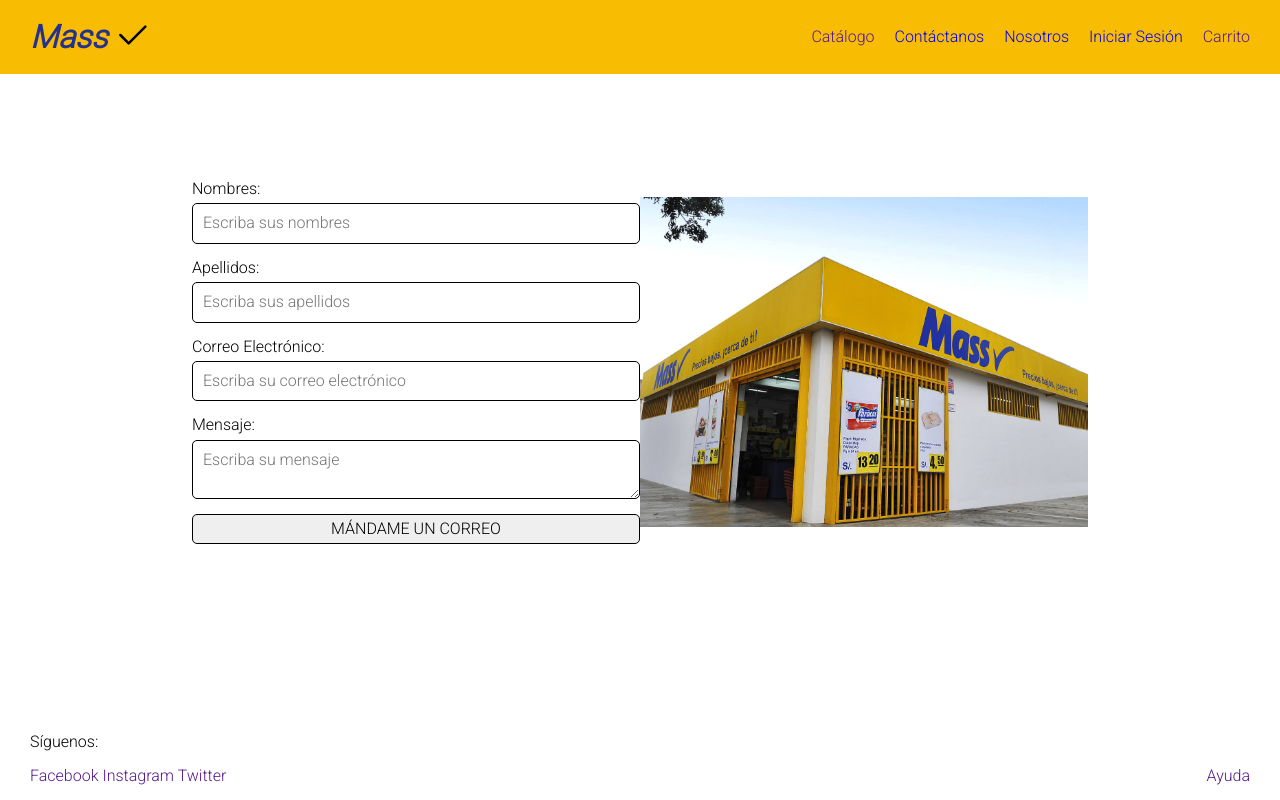
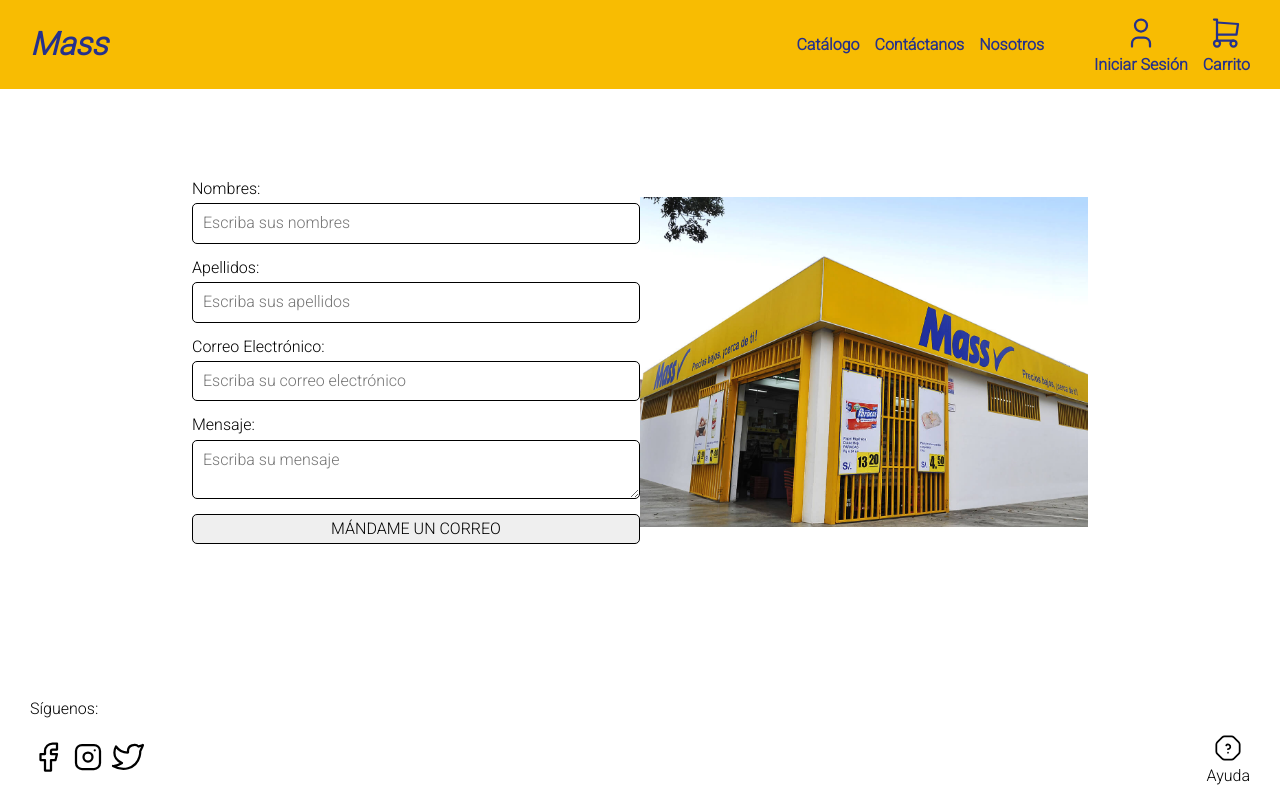
Before and after one commit to RoberthNC/Tienda-Mass, a PHP site: page /pages/contacto.html in a window 1280 px wide. Run offline with PHP 8.4, Linux system fonts and the light colour scheme.

Commit message:
Sección de ayuda y contacto finalizadas

```diff
--- a/css/contacto.css
+++ b/css/contacto.css
@@ -19,6 +19,7 @@
 
 a{
     text-decoration: none;
+    color: black;
 }
 
 h1,h2,h3,p{
@@ -37,7 +38,14 @@
 
 .navegacion{
     display: flex;
-    column-gap: 2rem;
+    align-items: center;
+    column-gap: 5rem;
+}
+
+.block{
+    display: flex;
+    justify-content: center;
+    gap: 1.5rem;
 }
 
 .header{
@@ -55,6 +63,14 @@
 .letra-azul{
     font-weight: bold;
     color: var(--azul);
+}
+
+.icon-block{
+    display: flex;
+    flex-direction: column;
+    justify-content: center;
+    align-items: center;
+    row-gap: 0.5rem;
 }
 
 /* Main */
--- a/pages/contacto.html
+++ b/pages/contacto.html
@@ -17,19 +17,37 @@
             <h1>
                 <i class="letra-azul">Mass</i>
             </h1>
-            <i class="letra-azul">
-                <svg xmlns="http://www.w3.org/2000/svg" class="icon icon-tabler icon-tabler-check" width="40" height="40" viewBox="0 0 24 24" stroke-width="1.5" stroke="#000000" fill="none" stroke-linecap="round" stroke-linejoin="round">
-                    <path stroke="none" d="M0 0h24v24H0z" fill="none"/>
-                    <path d="M5 12l5 5l10 -10" />
-                </svg>
-            </i>
         </div>
         <nav class="navegacion">
-            <a href="">Catálogo</a>
-            <a href="./contacto.html">Contáctanos</a>
-            <a href="./nosotros.html">Nosotros</a>
-            <a href="./login.html">Iniciar Sesión</a>
-            <a href="">Carrito</a>
+            <div class="block">
+                <a href="" class="letra-azul">Catálogo</a>
+                <a href="./contacto.html" class="letra-azul">Contáctanos</a>
+                <a href="./nosotros.html" class="letra-azul">Nosotros</a>
+            </div>
+            <div class="block">
+                <a href="./login.html" class="letra-azul">
+                    <span class="icon-block">
+                        <svg xmlns="http://www.w3.org/2000/svg" class="icon icon-tabler icon-tabler-user" width="36" height="36" viewBox="0 0 24 24" stroke-width="1.5" stroke="#25318C" fill="none" stroke-linecap="round" stroke-linejoin="round">
+                            <path stroke="none" d="M0 0h24v24H0z" fill="none"/>
+                            <path d="M8 7a4 4 0 1 0 8 0a4 4 0 0 0 -8 0" />
+                            <path d="M6 21v-2a4 4 0 0 1 4 -4h4a4 4 0 0 1 4 4v2" />
+                        </svg>
+                        <p>Iniciar Sesión</p>
+                    </span>
+                </a>
+                <a href="" class="letra-azul">
+                    <span class="icon-block">
+                        <svg xmlns="http://www.w3.org/2000/svg" class="icon icon-tabler icon-tabler-shopping-cart" width="36" height="36" viewBox="0 0 24 24" stroke-width="1.5" stroke="#25318C" fill="none" stroke-linecap="round" stroke-linejoin="round">
+                            <path stroke="none" d="M0 0h24v24H0z" fill="none"/>
+                            <path d="M6 19m-2 0a2 2 0 1 0 4 0a2 2 0 1 0 -4 0" />
+                            <path d="M17 19m-2 0a2 2 0 1 0 4 0a2 2 0 1 0 -4 0" />
+                            <path d="M17 17h-11v-14h-2" />
+                            <path d="M6 5l14 1l-1 7h-13" />
+                        </svg>
+                        <p>Carrito</p>
+                    </span>
+                </a>
+            </div>
         </nav>
     </header>
 
@@ -63,12 +81,39 @@
         <p>Síguenos:</p>
         <div class="redes-ayuda">
             <div class="redes">
-                <a href="">Facebook</a>
-                <a href="">Instagram</a>
-                <a href="">Twitter</a>
+                <a href="">
+                    <svg xmlns="http://www.w3.org/2000/svg" class="icon icon-tabler icon-tabler-brand-facebook" width="36" height="36" viewBox="0 0 24 24" stroke-width="1.5" stroke="#000000" fill="none" stroke-linecap="round" stroke-linejoin="round">
+                        <path stroke="none" d="M0 0h24v24H0z" fill="none"/>
+                        <path d="M7 10v4h3v7h4v-7h3l1 -4h-4v-2a1 1 0 0 1 1 -1h3v-4h-3a5 5 0 0 0 -5 5v2h-3" />
+                    </svg>
+                </a>
+                <a href="">
+                    <svg xmlns="http://www.w3.org/2000/svg" class="icon icon-tabler icon-tabler-brand-instagram" width="36" height="36" viewBox="0 0 24 24" stroke-width="1.5" stroke="#000000" fill="none" stroke-linecap="round" stroke-linejoin="round">
+                        <path stroke="none" d="M0 0h24v24H0z" fill="none"/>
+                        <path d="M4 4m0 4a4 4 0 0 1 4 -4h8a4 4 0 0 1 4 4v8a4 4 0 0 1 -4 4h-8a4 4 0 0 1 -4 -4z" />
+                        <path d="M12 12m-3 0a3 3 0 1 0 6 0a3 3 0 1 0 -6 0" />
+                        <path d="M16.5 7.5l0 .01" />
+                    </svg>
+                </a>
+                <a href="">
+                    <svg xmlns="http://www.w3.org/2000/svg" class="icon icon-tabler icon-tabler-brand-twitter" width="36" height="36" viewBox="0 0 24 24" stroke-width="1.5" stroke="#000000" fill="none" stroke-linecap="round" stroke-linejoin="round">
+                        <path stroke="none" d="M0 0h24v24H0z" fill="none"/>
+                        <path d="M22 4.01c-1 .49 -1.98 .689 -3 .99c-1.121 -1.265 -2.783 -1.335 -4.38 -.737s-2.643 2.06 -2.62 3.737v1c-3.245 .083 -6.135 -1.395 -8 -4c0 0 -4.182 7.433 4 11c-1.872 1.247 -3.739 2.088 -6 2c3.308 1.803 6.913 2.423 10.034 1.517c3.58 -1.04 6.522 -3.723 7.651 -7.742a13.84 13.84 0 0 0 .497 -3.753c0 -.249 1.51 -2.772 1.818 -4.013z" />
+                    </svg>
+                </a>
             </div>
             <div class="ayuda">
-                <a href="">Ayuda</a>
+                <a href="">
+                    <span class="icon-block">
+                        <svg xmlns="http://www.w3.org/2000/svg" class="icon icon-tabler icon-tabler-help-octagon" width="28" height="28" viewBox="0 0 24 24" stroke-width="1.5" stroke="#000000" fill="none" stroke-linecap="round" stroke-linejoin="round">
+                            <path stroke="none" d="M0 0h24v24H0z" fill="none"/>
+                            <path d="M9.103 2h5.794a3 3 0 0 1 2.122 .879l4.101 4.1a3 3 0 0 1 .88 2.125v5.794a3 3 0 0 1 -.879 2.122l-4.1 4.101a3 3 0 0 1 -2.123 .88h-5.795a3 3 0 0 1 -2.122 -.88l-4.101 -4.1a3 3 0 0 1 -.88 -2.124v-5.794a3 3 0 0 1 .879 -2.122l4.1 -4.101a3 3 0 0 1 2.125 -.88z" />
+                            <path d="M12 16v.01" />
+                            <path d="M12 13a2 2 0 0 0 .914 -3.782a1.98 1.98 0 0 0 -2.414 .483" />
+                        </svg>
+                        <p>Ayuda</p>
+                    </span>
+                </a>
             </div>
         </div>
     </footer>
```
Also changed, not shown: css/ayuda.css (+17 -1 lines), pages/ayuda.html (+60 -15 lines).
